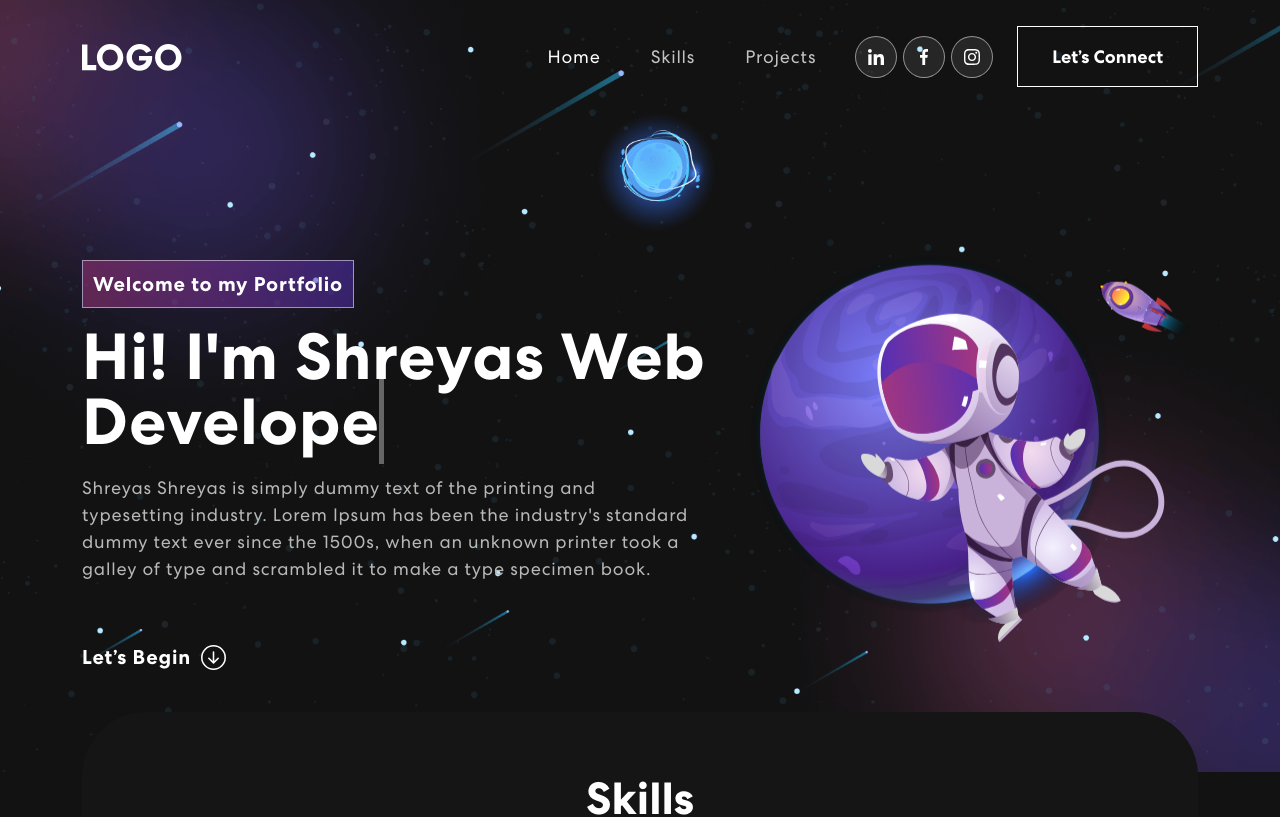
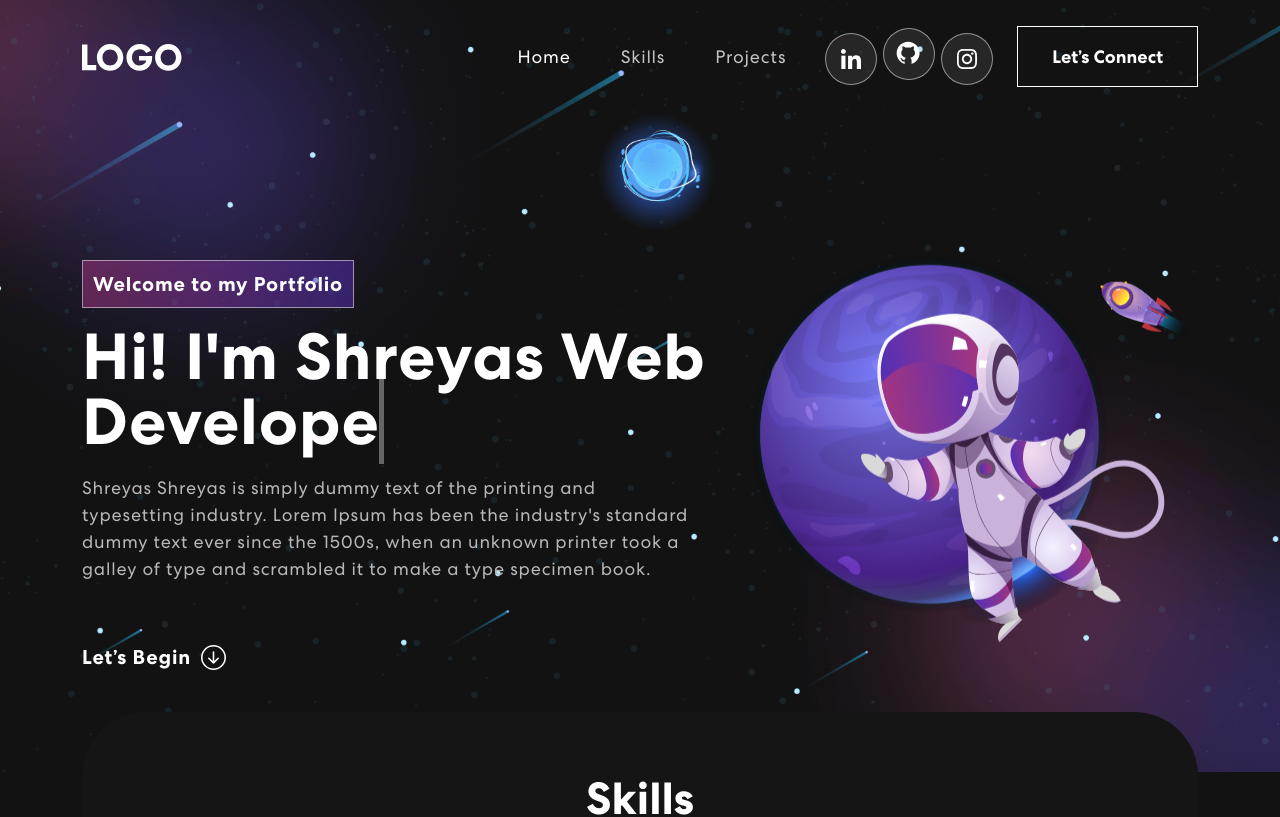
Before and after one commit to shrsyc/portfolio1, a React (Create React App) app in the folder personal-portfolio/: page / in a window 1280 px wide. Shown: the top 817 px of the page. Built offline with nearby package versions, Linux system fonts and the light colour scheme; no server answers.

Commit message:
upadeted

```diff
--- a/personal-portfolio/src/App.css
+++ b/personal-portfolio/src/App.css
@@ -118,8 +118,8 @@ span.navbar-text {
     margin-left: 14px;
 }
 .social-icon a {
-    width: 42px;
-    height: 42px;
+    width: 52px;
+    height: 52px;
     background: rgba(217, 217, 217, 0.1);
     display: inline-flex;
     border-radius: 50%;
@@ -129,10 +129,12 @@ span.navbar-text {
     line-height: 1;
     border: 1px solid rgba(255, 255, 255, 0.5);
 }
+
+
 .social-icon a::before {
     content: "";
-    width: 42px;
-    height: 42px;
+    width: 52px;
+    height: 52px;
     position: absolute;
     background-color: #ffffff;
     border-radius: 50%;
@@ -147,6 +149,13 @@ span.navbar-text {
 	z-index: 1;
 	transition: 0.3s ease-in-out;
 }
+
+.social-icon a img.github {
+	width: 60%;
+	z-index: 1;
+	transition: 0.3s ease-in-out;
+}
+
 .social-icon a:hover img {
 	filter: brightness(0) saturate(100%) invert(0%) sepia(7%) saturate(98%) hue-rotate(346deg) brightness(95%) contrast(86%);
 }
--- a/personal-portfolio/src/components/NavBar.js
+++ b/personal-portfolio/src/components/NavBar.js
@@ -50,8 +50,8 @@ export const NavBar = () => {
             </Nav>
             <span className="navbar-text">
               <div className="social-icon">
-                <a href="#"><img src={navIcon1} alt="" /></a>
-                <a href="#"><img src={navIcon2} alt="" /></a>
+                <a href="https://www.linkedin.com/in/shrsyc/"><img src={navIcon1} alt="" /></a>
+                <a img class="github" href="https://github.com/shrsyc"><img class="github" src={navIcon2} alt="" /></a>
                 <a href="#"><img src={navIcon3} alt="" /></a>
               </div>
               <HashLink to='#connect'>
--- a/personal-portfolio/src/components/Projects.js
+++ b/personal-portfolio/src/components/Projects.js
@@ -11,8 +11,8 @@ export const Projects = () => {
 
   const projects = [
     {
-      title: "Business Startup",
-      description: "Design & Development",
+      title: <a href="https://agromily.com" style={{color:"green"}}>Agromily</a>,
+      description: "Community & Development",
       imgUrl: projImg1,
     },
     {
```
Also changed, not shown: personal-portfolio/src/assets/img/nav-icon2.svg, personal-portfolio/src/assets/img/project-img1.png.
